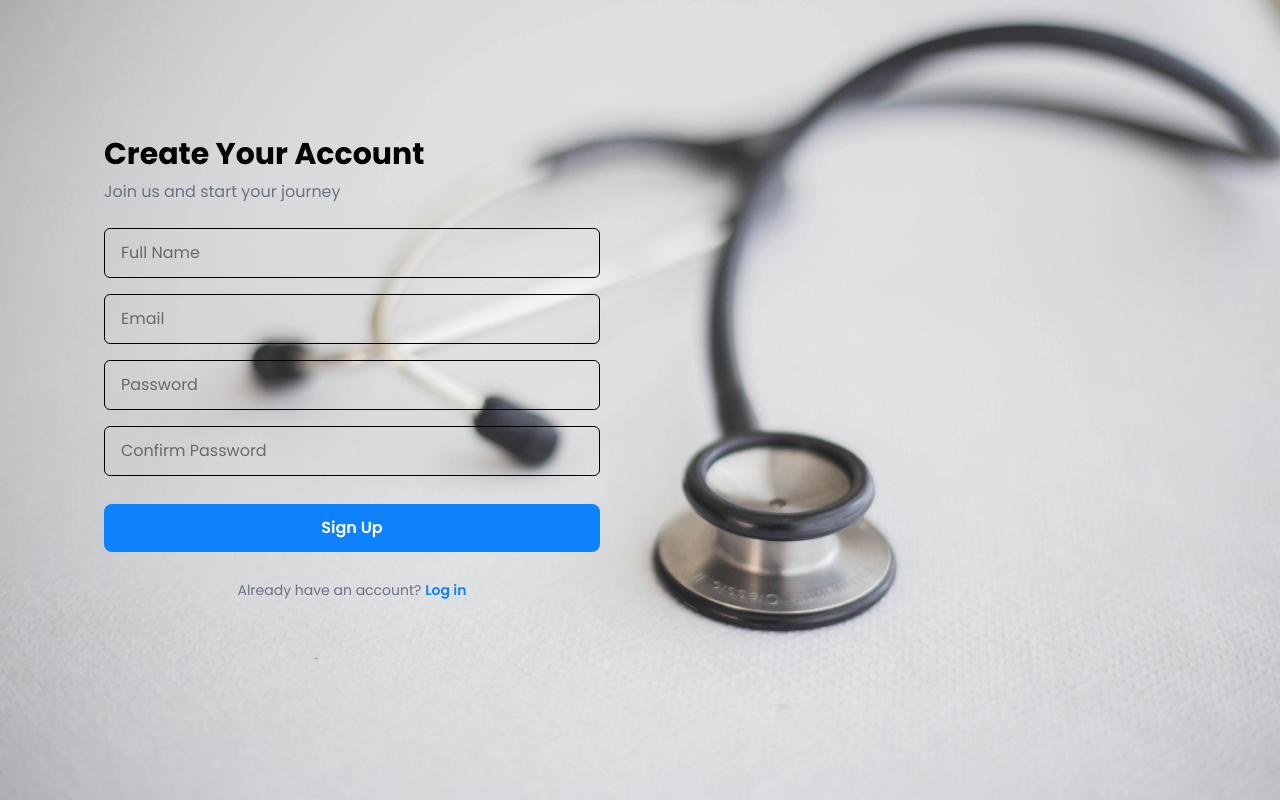
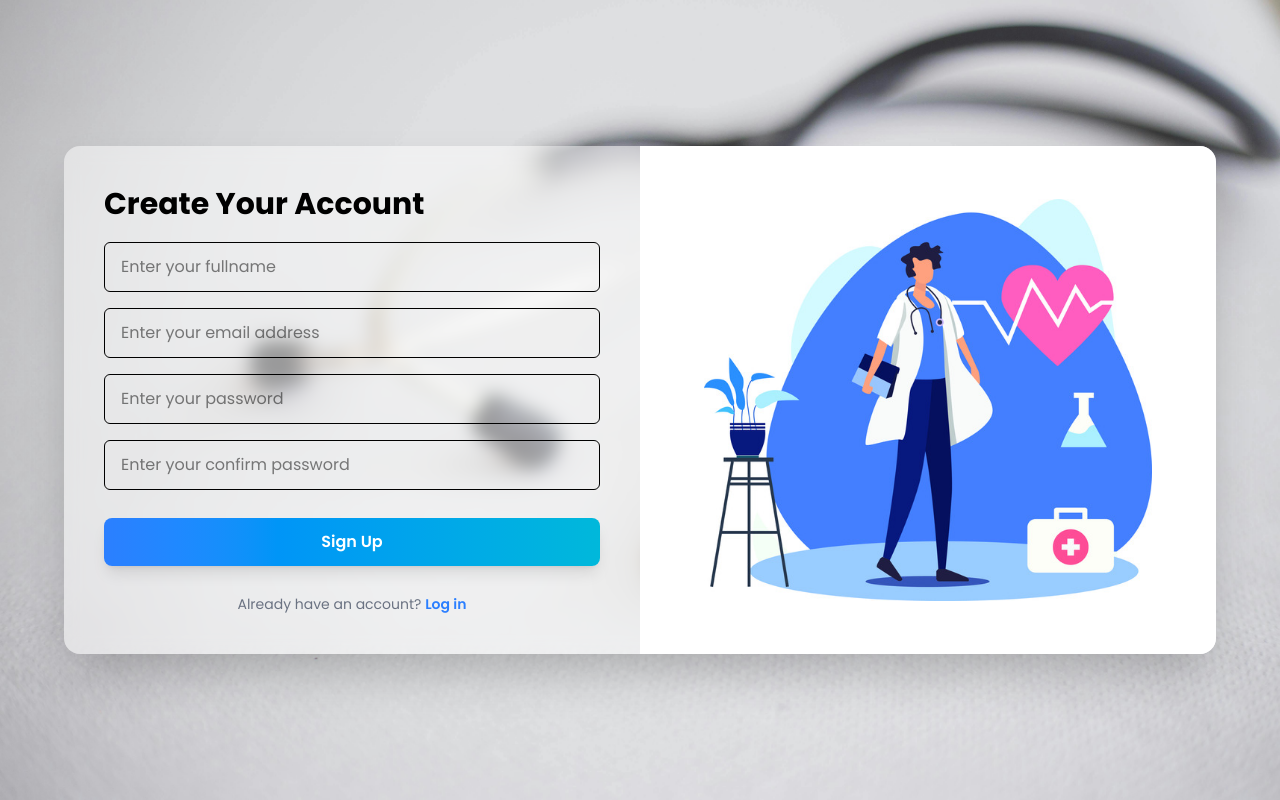
Before and after one commit to ADITYABANKEY07/doccure, a React (Vite) app in the folder client/: page /signup in a window 1280 px wide. Built offline with nearby package versions, Linux system fonts and the light colour scheme.

Commit message:
adding animation in validation pages

```diff
--- a/client/src/validationPage/Login.jsx
+++ b/client/src/validationPage/Login.jsx
@@ -1,5 +1,7 @@
 import React, { useState } from "react";
 import { Link } from "react-router-dom";
+import { useGSAP } from "@gsap/react";
+import gsap from "gsap";
 
 const Login = () => {
   let [error, setError] = useState("");
@@ -49,58 +51,89 @@ const Login = () => {
     }
   };
 
+    useGSAP(() => {
+    (gsap.from(".img", {
+      rotateY: 180,
+      duration: 2,
+      opacity: 0,
+      ease: "power3.out",
+    }),
+      gsap.from(".left", {
+        x: -40,
+        opacity: 0,
+        duration: 2,
+        ease: "bounce.out",
+      }));
+  });
+
  return (
-    <div className="min-h-screen bg-gray-50 flex flex-col pb-15">
-      {/* Header Section */}
-      <header className="w-full h-40 bg-primary flex items-center justify-center">
-        <h1 className="text-4xl font-bold text-white tracking-tight">Login</h1>
-      </header>
+    <div
+      className="min-h-screen flex flex-col bg-cover bg-center bg-no-repeat"
+      style={{ backgroundImage: "url('/formbg.jpg')" }}
+    >
+      <main className="flex-grow flex items-center justify-center px-4 py-10">
+        {/* Removed overflow-hidden from the container to ensure content is accessible */}
+        <div className="w-full max-w-6xl items-center grid grid-cols-1 md:grid-cols-2 bg-white/50 backdrop-blur-sm rounded-2xl shadow-2xl">
+          {/* LEFT SIDE – FORM */}
+          <div className="left p-10">
+            <h2 className="text-3xl font-bold mb-2 text-black">
+              Login Your Account
+            </h2>
+            {/* <p className="text-gray-500 mb-6">Join us and start your journey</p> */}
 
-      {/* Form Section */}
-      <main className="flex-grow flex justify-center items-start pt-12 px-4">
-        <form
-          onSubmit={handleSubmit}
-          className="flex flex-col gap-5 bg-white rounded-xl shadow-lg border border-gray-100 p-8 w-full max-w-md"
-        >
-          <p className="text-red-500">{error}</p>
-          <div className="flex flex-col gap-1">
-            <label className="font-medium text-gray-700">Email Address</label>
+            {error && (
+              <div className="bg-red-100 border-l-4 border-red-500 text-red-700 p-3 mb-4 role='alert'">
+                <p className="text-sm">{error}</p>
+              </div>
+            )}
+
+            <form onSubmit={handleSubmit} className="flex flex-col gap-4 mt-5">
+
               <input
                 name="myemail"
                 value={form.myemail}
-              type="text"
                 onChange={handleChange}
-              className="border border-gray-300 rounded-md px-4 py-2 focus:ring-2 focus:ring-primary focus:outline-none transition-all"
-              placeholder="Enter your email"
+                placeholder="Enter your email address"
+                className="border rounded-md px-4 py-3 focus:ring-3 focus:ring-blue-500 outline-none transition-all"
               />
-          </div>
 
-          <div className="flex flex-col gap-1">
-            <label className="font-medium text-gray-700">Password</label>
               <input
+                type="password"
                 name="mypass"
                 value={form.mypass}
-              type="password"
                 onChange={handleChange}
-              className="border border-gray-300 rounded-md px-4 py-2 focus:ring-2 focus:ring-primary focus:outline-none transition-all"
                 placeholder="Enter your password"
+                className="border rounded-md px-4 py-3 focus:ring-3 focus:ring-blue-500 outline-none transition-all"
               />
-          </div>
 
               <button
                 type="submit"
-            className="mt-4 bg-primary hover:bg-blue-700 text-white font-bold py-3 rounded-lg transition-colors shadow-md active:transform active:scale-95"
+                className="mt-3 bg-gradient-to-r from-blue-500 to-cyan-500 text-white py-3 rounded-lg font-semibold hover:bg-blue-700 transition-colors shadow-lg"
               >
                 Login
               </button>
 
-          <p className="text-center text-sm text-gray-500 mt-2">
-            Don't have an account?{" "}
-            <Link to="/signup" className="text-primary hover:underline">
-              SignUp
+              <p className="text-sm text-center text-gray-500 mt-3">
+                Don't have an account?
+                <Link
+                  to="/signup"
+                  className="text-blue-600 font-semibold hover:underline"
+                >
+                  Signup
                 </Link>
               </p>
             </form>
+          </div>
+
+          {/* RIGHT SIDE – ILLUSTRATION SPACE */}
+          <div className="hidden md:flex items-center bg-white rounded-tr-2xl rounded-br-2xl justify-center p-10">
+            <img
+              src="/docillustration2.jpg"
+              alt="Signup Illustration"
+              className="img max-w-sm "
+            />
+          </div>
+        </div>
       </main>
     </div>
   );
--- a/client/src/validationPage/SignUp.jsx
+++ b/client/src/validationPage/SignUp.jsx
@@ -1,7 +1,10 @@
+import { useGSAP } from "@gsap/react";
+import gsap from "gsap";
 import React, { useState } from "react";
-import { Link } from "react-router-dom";
+import { Link, useNavigate } from "react-router-dom"; // Added useNavigate
 
 const SignUp = () => {
+  const navigate = useNavigate(); // Initialize navigation
   let [error, setError] = useState("");
   let [form, setForm] = useState({
     myname: "",
@@ -9,6 +12,7 @@ const SignUp = () => {
     mypass: "",
     mycnpass: "",
   });
+
   let handleChange = (e) => {
     let { name, value } = e.target;
     setForm((prev) => ({
@@ -20,84 +24,92 @@ const SignUp = () => {
   let handleSubmit = (e) => {
     e.preventDefault();
 
-    // Validation Email
-
+    // Validation logic
     let cleanEmail =
       form.myemail.includes("@") && form.myemail.includes(".com");
-
-    let hasNumber = form.mypass.match(/[1234567890]/);
+    let hasNumber = form.mypass.match(/[0-9]/);
     let hasSymbol = form.mypass.match(/[!@#$%^&*]/);
     let hasUpperCase = form.mypass.match(/[A-Z]/);
     let hasLowerCase = form.mypass.match(/[a-z]/);
-    if (form.myname.trim() == "") {
-      setError("Please write a valid name");
-    } else if (!cleanEmail) {
+
+if (!cleanEmail) {
       setError("Please write a valid email");
     } else if (!(hasNumber && hasSymbol && hasUpperCase && hasLowerCase)) {
-      setError("Please write a valid password");
+      setError(
+        "Password must include uppercase, lowercase, number, and symbol",
+      );
     } else if (form.mypass !== form.mycnpass) {
-      setError("Password is not matching");
-    }
-    // Inside SignUp.jsx -> handleSubmit -> else block
-    else {
+      setError("Passwords do not match");
+    } else {
       setError("");
 
-      // 1. Get existing users from localStorage, or an empty array [] if none exist
       let users = JSON.parse(localStorage.getItem("allUsers")) || [];
-
-      // 2. Check if this email is already registered
       let exists = users.find((u) => u.myemail === form.myemail);
 
       if (exists) {
         setError("This email is already registered!");
       } else {
-        // 3. Add the new user to the array
         users.push(form);
+        localStorage.setItem("allUsers", JSON.stringify(users));
+        alert("Account created successfully!");
 
-        // 4. Save the updated array back to localStorage
-        localStorage.setItem("allUsers", JSON.stringify(users));
-
-        alert("Account created successfully!");
-        // REPLACE navigate("/login") WITH THIS:
-        window.location.href = "/login";
+        // Use navigate for a smoother transition
+        navigate("/login");
       }
     }
   };
+
+  useGSAP(() => {
+    (gsap.from(".img", {
+      rotateY: 180,
+      duration: 2,
+      opacity: 0,
+      ease: "power3.out",
+    }),
+      gsap.from(".left", {
+        x: -40,
+        opacity: 0,
+        duration: 2,
+        ease: "bounce.out",
+      }));
+  });
+
   return (
     <div
-      className="min-h-screen flex flex-col pb-16 bg-cover bg-center bg-no-repeat"
+      className="min-h-screen flex flex-col bg-cover bg-center bg-no-repeat"
       style={{ backgroundImage: "url('/formbg.jpg')" }}
     >
-      {/* Header Section */}
-      {/* <header className="w-full h-40 bg-primary flex items-center justify-center">
-        <h1 className="text-4xl font-bold text-white tracking-tight">SignUp</h1>
-      </header> */}
+      <main className="flex-grow flex items-center justify-center px-4 py-10">
+        {/* Removed overflow-hidden from the container to ensure content is accessible */}
+        <div className="w-full max-w-6xl grid grid-cols-1 md:grid-cols-2 bg-white/50 backdrop-blur-sm rounded-2xl shadow-2xl">
+          {/* LEFT SIDE – FORM */}
+          <div className="left p-10">
+            <h2 className="text-3xl font-bold mb-2 text-black">
+              Create Your Account
+            </h2>
+            {/* <p className="text-gray-500 mb-6">Join us and start your journey</p> */}
 
-      {/* Form Section */}
-      <main className="flex-grow flex items-center justify-center px-4 py-10">
-        <div className="w-full max-w-6xl overflow-hidden grid grid-cols-1 md:grid-cols-2">
-          {/* LEFT SIDE – FORM */}
-          <div className="p-10">
-            <h2 className="text-3xl font-bold mb-2">Create Your Account</h2>
-            <p className="text-gray-500 mb-6">Join us and start your journey</p>
+            {error && (
+              <div className="bg-red-100 border-l-4 border-red-500 text-red-700 p-3 mb-4 role='alert'">
+                <p className="text-sm">{error}</p>
+              </div>
+            )}
 
-            {error && <p className="text-red-500 mb-4">{error}</p>}
-
-            <form onSubmit={handleSubmit} className="flex flex-col gap-4">
+            <form onSubmit={handleSubmit} className="flex flex-col gap-4 mt-5">
               <input
                 name="myname"
                 value={form.myname}
                 onChange={handleChange}
-                placeholder="Full Name"
-                className="border rounded-md px-4 py-3 focus:ring-2 focus:ring-primary outline-none"
+                placeholder="Enter your fullname"
+                className="border rounded-md px-4 py-3 focus:ring-3 focus:ring-blue-500 outline-none transition-all"
               />
 
               <input
                 name="myemail"
                 value={form.myemail}
                 onChange={handleChange}
-                placeholder="Email"
-                className="border rounded-md px-4 py-3 focus:ring-2 focus:ring-primary outline-none"
+                placeholder="Enter your email address"
+                className="border rounded-md px-4 py-3 focus:ring-3 focus:ring-blue-500 outline-none transition-all"
               />
 
               <input
@@ -105,8 +117,8 @@ const SignUp = () => {
                 name="mypass"
                 value={form.mypass}
                 onChange={handleChange}
-                placeholder="Password"
-                className="border rounded-md px-4 py-3 focus:ring-2 focus:ring-primary outline-none"
+                placeholder="Enter your password"
+                className="border rounded-md px-4 py-3 focus:ring-3 focus:ring-blue-500 outline-none transition-all"
               />
 
               <input
@@ -114,33 +126,36 @@ const SignUp = () => {
                 name="mycnpass"
                 value={form.mycnpass}
                 onChange={handleChange}
-                placeholder="Confirm Password"
-                className="border rounded-md px-4 py-3 focus:ring-2 focus:ring-primary outline-none"
+                placeholder="Enter your confirm password"
+                className="border rounded-md px-4 py-3 focus:ring-3 focus:ring-blue-500 outline-none transition-all"
               />
 
               <button
                 type="submit"
-                className="mt-3 bg-primary text-white py-3 rounded-lg font-semibold hover:opacity-90 transition"
+                className="mt-3 bg-gradient-to-r from-blue-500 to-cyan-500 text-white py-3 rounded-lg font-semibold hover:bg-blue-700 transition-colors shadow-lg"
               >
                 Sign Up
               </button>
 
               <p className="text-sm text-center text-gray-500 mt-3">
                 Already have an account?{" "}
-                <Link to="/login" className="text-primary font-semibold">
+                <Link
+                  to="/login"
+                  className="text-blue-500 font-semibold hover:underline"
+                >
                   Log in
                 </Link>
               </p>
             </form>
           </div>
 
-          {/* RIGHT SIDE – ILLUSTRATION */}
-          <div className="hidden md:flex items-center justify-center p-10">
-            {/* <img
-        src="/docillustration.jpg"
-        alt="Signup Illustration"
-        className="max-w-md"
-      /> */}
+          {/* RIGHT SIDE – ILLUSTRATION SPACE */}
+          <div className="hidden md:flex items-center bg-white rounded-tr-2xl rounded-br-2xl justify-center p-10">
+            <img
+              src="/docillustration.jpg"
+              alt="Signup Illustration"
+              className="img max-w-md"
+            />
           </div>
         </div>
       </main>
```
Also changed, not shown: client/public/docillustration2.jpg (added). Lines whose indentation alone changed are shown as unchanged.
